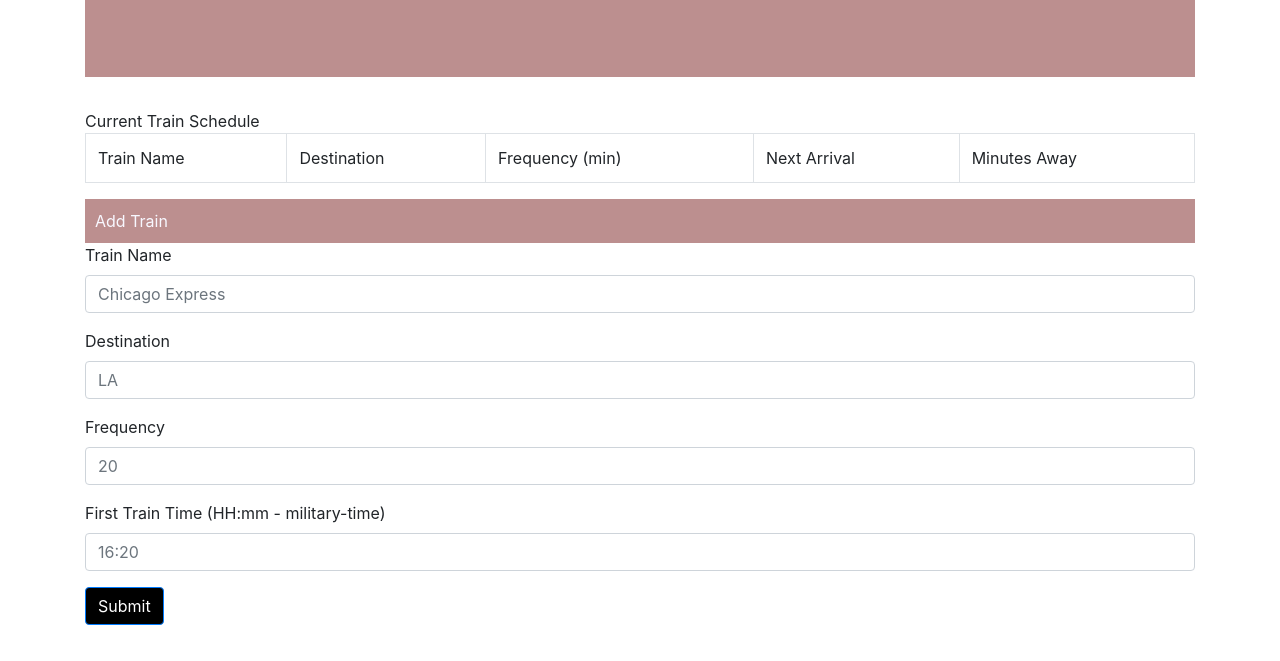
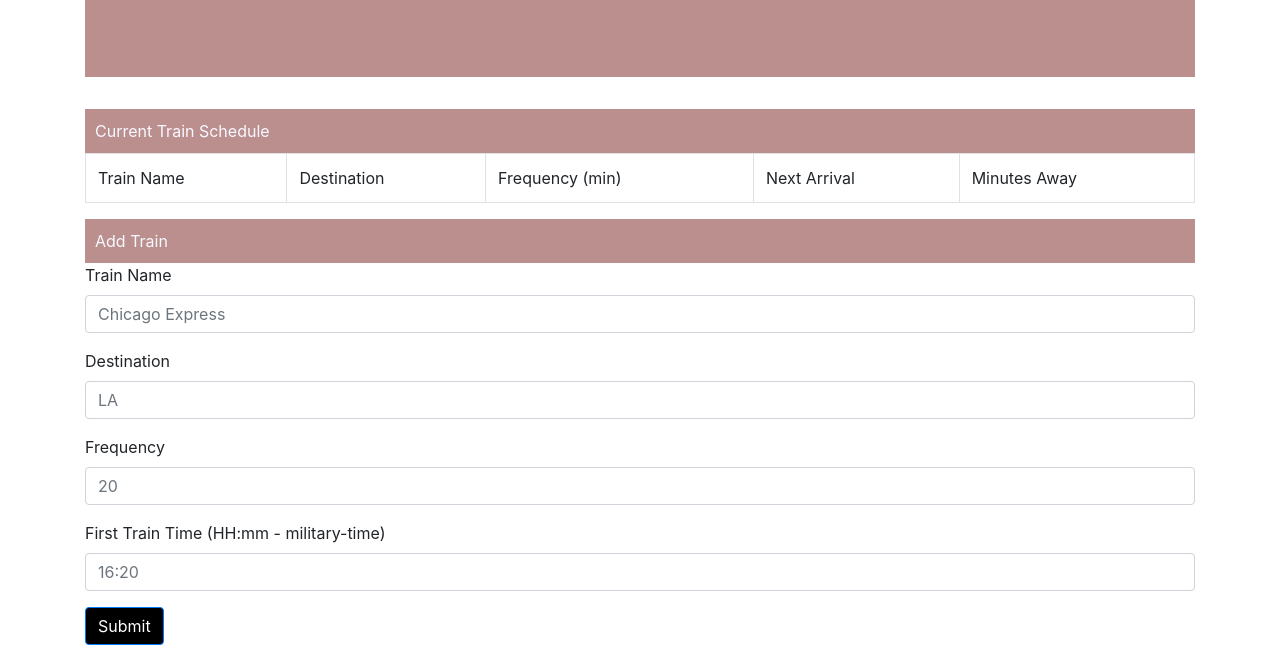
Before and after one commit to zapmi/Train-Scheduler, a plain HTML site: page index.html in a window 1280 px wide. Shown: the part 172-833 px from the top of the page. Drawn offline with nearby package versions, Linux system fonts and the light colour scheme; no server answers.

Commit message:
styling done

```diff
--- a/index.html
+++ b/index.html
@@ -26,7 +26,7 @@
             </div>
         </div>
 
-        <div id="table">Current Train Schedule</div>
+        <div id="tables">Current Train Schedule</div>
         <table class="table table-bordered">
             <tbody>
                 <tr>
```
